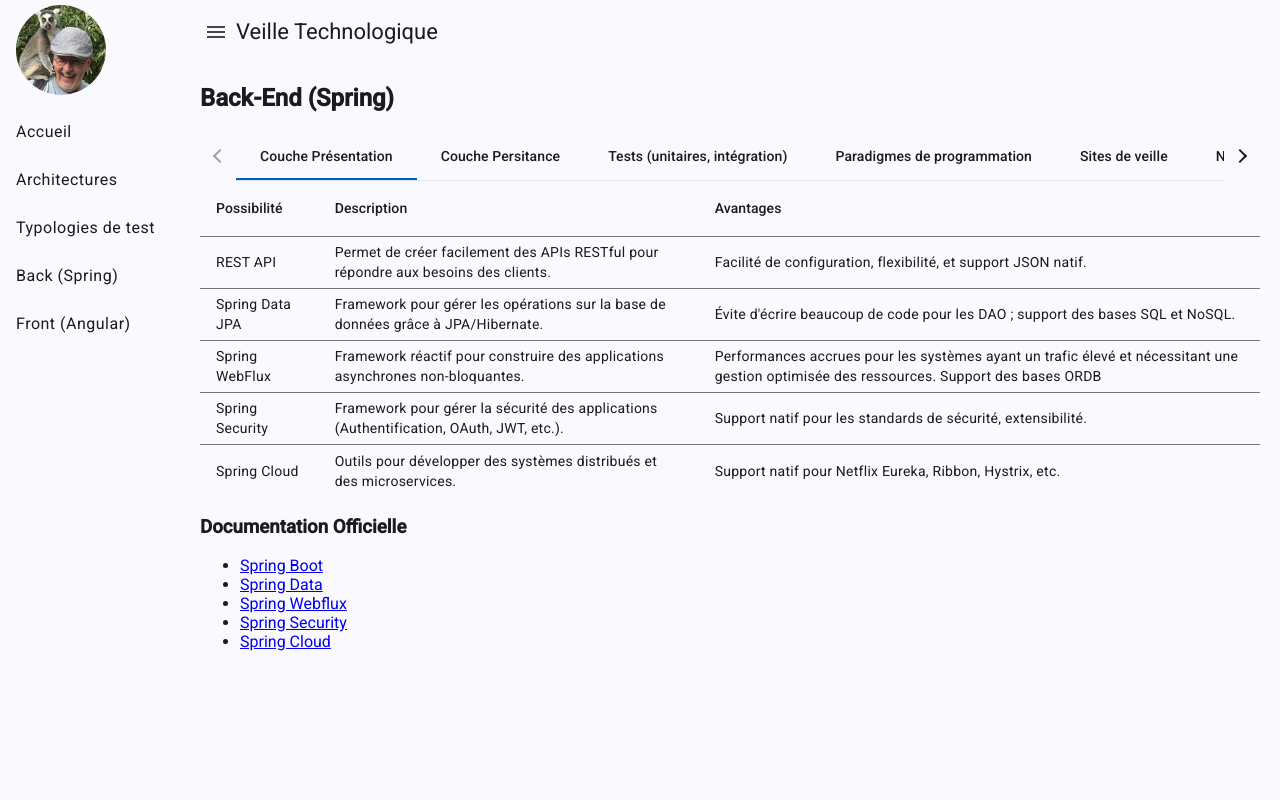
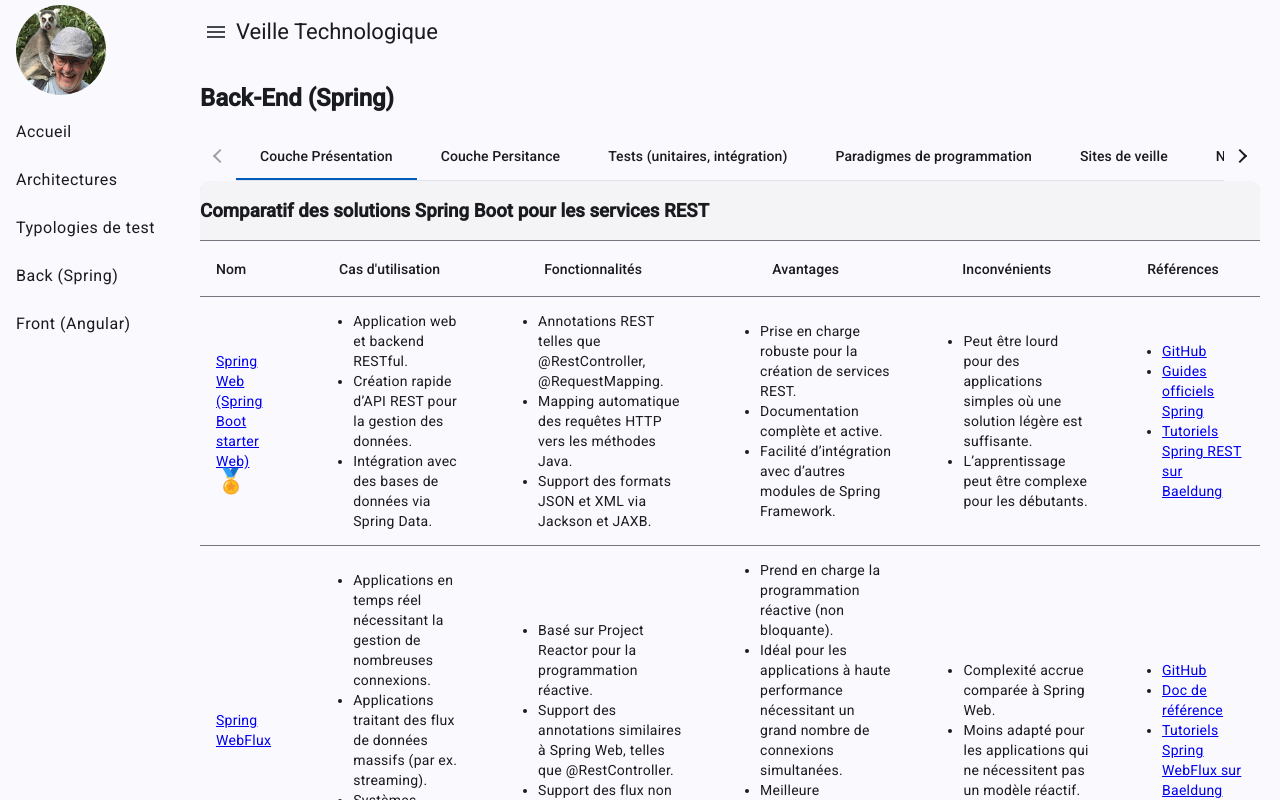
Before and after one commit to cpierres/p4veilletech, an Angular app: page /back/back-fwk in a window 1280 px wide. Built offline with nearby package versions, Linux system fonts and the light colour scheme; no server answers.

Commit message:
Ajout back-presentation.component

```diff
--- a/src/app/pages/back/back-persistence/back-persistence.component.ts
+++ b/src/app/pages/back/back-persistence/back-persistence.component.ts
@@ -9,7 +9,6 @@
   MatHeaderRow, MatHeaderRowDef, MatRow, MatRowDef,
   MatTable
 } from '@angular/material/table';
-import {MatSort} from '@angular/material/sort';
 import {DecimalPipe, NgForOf, NgIf} from '@angular/common';
 import {MatCard} from '@angular/material/card';
 import {MatDivider} from '@angular/material/divider';
@@ -19,7 +18,6 @@
   selector: 'app-back-persistence',
   imports: [
     MatTable,
-    MatSort,
     MatColumnDef,
     MatHeaderCell,
     MatHeaderCellDef,
--- a/src/app/pages/back/back-presentation/back-presentation.component.css
+++ b/src/app/pages/back/back-presentation/back-presentation.component.css
@@ -0,0 +1,3 @@
+.centered-header {
+  text-align: center;
+}
--- a/src/app/pages/back/back-presentation/back-presentation.component.html
+++ b/src/app/pages/back/back-presentation/back-presentation.component.html
@@ -1,36 +1,78 @@
-<table mat-table [dataSource]="backTableData" class="mat-elevation-z8">
+<mat-card>
+  <h3>Comparatif des solutions Spring Boot pour les services REST</h3>
+  <mat-divider></mat-divider>
+  <div class="table-container">
+    <table mat-table [dataSource]="solutions" class="mat-elevation-z8">
 
-  <!-- Colonne : Possibilité -->
-  <ng-container matColumnDef="possibilite">
-    <th mat-header-cell *matHeaderCellDef> Possibilité </th>
-    <td mat-cell *matCellDef="let element"> {{element.possibilite}} </td>
-  </ng-container>
+      <ng-container matColumnDef="name">
+        <th mat-header-cell *matHeaderCellDef> Nom</th>
+        <td mat-cell *matCellDef="let solution">
+          <a [href]="solution.link" target="_blank" title="{{ solution.title }}">
+            {{ solution.name }}
+          </a>
+          <span *ngIf="solution.choice === '1'" class="gold-medal">🏅</span>
+          <span *ngIf="solution.choice === '2'" class="silver-medal">🥈</span>
+          <span *ngIf="solution.choice === '0'" class="no-choice">❌</span>
+        </td>
+      </ng-container>
 
-  <!-- Colonne : Description -->
-  <ng-container matColumnDef="description">
-    <th mat-header-cell *matHeaderCellDef> Description </th>
-    <td mat-cell *matCellDef="let element"> {{element.description}} </td>
-  </ng-container>
+      <ng-container matColumnDef="advantages">
+        <th mat-header-cell *matHeaderCellDef class="centered-header"> Avantages</th>
+        <td mat-cell *matCellDef="let solution">
+          <ul>
+            <li *ngFor="let advantage of solution.advantages">{{ advantage }}</li>
+          </ul>
+        </td>
+      </ng-container>
 
-  <!-- Colonne : Avantages -->
-  <ng-container matColumnDef="avantages">
-    <th mat-header-cell *matHeaderCellDef> Avantages </th>
-    <td mat-cell *matCellDef="let element"> {{element.avantages}} </td>
-  </ng-container>
+      <ng-container matColumnDef="disadvantages">
+        <th mat-header-cell *matHeaderCellDef class="centered-header"> Inconvénients</th>
+        <td mat-cell *matCellDef="let solution">
+          <ul>
+            <li *ngFor="let disadvantage of solution.disadvantages">{{ disadvantage }}</li>
+          </ul>
+        </td>
+      </ng-container>
 
-  <!-- Ligne d'en-tête -->
-  <tr mat-header-row *matHeaderRowDef="displayedColumns"></tr>
+      <ng-container matColumnDef="features">
+        <th mat-header-cell *matHeaderCellDef class="centered-header"> Fonctionnalités</th>
+        <td mat-cell *matCellDef="let solution">
+          <ul>
+            <li *ngFor="let feature of solution.features">{{ feature }}</li>
+          </ul>
+        </td>
+      </ng-container>
 
-  <!-- Lignes de données -->
-  <tr mat-row *matRowDef="let row; columns: displayedColumns;"></tr>
+      <ng-container matColumnDef="useCases">
+        <th mat-header-cell *matHeaderCellDef class="centered-header"> Cas d'utilisation</th>
+        <td mat-cell *matCellDef="let solution">
+          <ul>
+            <li *ngFor="let useCase of solution.useCases">{{ useCase }}</li>
+          </ul>
+        </td>
+      </ng-container>
 
-</table>
+      <ng-container matColumnDef="references">
+        <th mat-header-cell *matHeaderCellDef class="centered-header"> Références</th>
+        <td mat-cell *matCellDef="let solution">
+          <ul>
+            <li>
+              <a href="{{ solution.references.github.repo }}" target="_blank" title="{{ solution.references.github.title }}">
+                GitHub
+              </a>
+            </li>
+            <li *ngFor="let site of solution.references.siteAvis">
+              <a href="{{ site.link }}" target="_blank" title="{{ site.title }}">
+                {{ site.title }}
+              </a>
+            </li>
+          </ul>
+        </td>
+      </ng-container>
 
-<h3>Documentation Officielle</h3>
-<ul>
-  <li><a href="https://spring.io/projects/spring-boot" target="_blank">Spring Boot</a></li>
-  <li><a href="https://spring.io/projects/spring-data" target="_blank">Spring Data</a></li>
-  <li><a href="https://docs.spring.io/spring-framework/reference/web/webflux.html" target="_blank">Spring Webflux</a></li>
-  <li><a href="https://spring.io/projects/spring-security" target="_blank">Spring Security</a></li>
-  <li><a href="https://spring.io/projects/spring-cloud" target="_blank">Spring Cloud</a></li>
-</ul>
+      <tr mat-header-row *matHeaderRowDef="displayedColumns"></tr>
+      <tr mat-row *matRowDef="let row; columns: displayedColumns;"></tr>
+    </table>
+  </div>
+  <mat-divider></mat-divider>
+</mat-card>
--- a/src/app/pages/back/back-presentation/back-presentation.component.ts
+++ b/src/app/pages/back/back-presentation/back-presentation.component.ts
@@ -1,4 +1,4 @@
-import { Component } from '@angular/core';
+import {Component} from '@angular/core';
 import {
   MatCell,
   MatCellDef,
@@ -8,6 +8,10 @@
   MatHeaderRow, MatHeaderRowDef, MatRow, MatRowDef,
   MatTable
 } from '@angular/material/table';
+import {ComparatifSolution} from '../../../core/models/ComparatifSolution';
+import {MatCard} from '@angular/material/card';
+import {MatDivider} from '@angular/material/divider';
+import {NgForOf, NgIf} from '@angular/common';
 
 @Component({
   selector: 'app-back-presentation',
@@ -21,42 +25,154 @@
     MatCellDef,
     MatHeaderRowDef,
     MatRow,
-    MatRowDef
+    MatRowDef,
+    MatCard,
+    MatDivider,
+    NgForOf,
+    NgIf
   ],
   templateUrl: './back-presentation.component.html',
   styleUrl: './back-presentation.component.css'
 })
+
 export class BackPresentationComponent {
-  // Données du tableau
-  backTableData = [
+  displayedColumns: string[] = [
+    'name',
+    'useCases',
+    'features',
+    'advantages',
+    'disadvantages',
+    'references'
+  ];
+
+  solutions: ComparatifSolution[] = [
     {
-      possibilite: 'REST API',
-      description: 'Permet de créer facilement des APIs RESTful pour répondre aux besoins des clients.',
-      avantages: 'Facilité de configuration, flexibilité, et support JSON natif.'
+      name: 'Spring Web (Spring Boot starter Web)',
+      link: 'https://docs.spring.io/spring-framework/reference/web.html',
+      choice: '1',
+      advantages: [
+        'Prise en charge robuste pour la création de services REST.',
+        'Documentation complète et active.',
+        'Facilité d’intégration avec d’autres modules de Spring Framework.'
+      ],
+      disadvantages: [
+        'Peut être lourd pour des applications simples où une solution légère est suffisante.',
+        'L’apprentissage peut être complexe pour les débutants.'
+      ],
+      features: [
+        'Annotations REST telles que @RestController, @RequestMapping.',
+        'Mapping automatique des requêtes HTTP vers les méthodes Java.',
+        'Support des formats JSON et XML via Jackson et JAXB.'
+      ],
+      useCases: [
+        'Application web et backend RESTful.',
+        'Création rapide d’API REST pour la gestion des données.',
+        'Intégration avec des bases de données via Spring Data.'
+      ],
+      references: {
+        github: {
+          repo: 'https://github.com/spring-projects/spring-boot',
+          title: '',
+          stars: 1000,
+          forks: 1000
+        },
+        siteAvis: [
+          {
+            name: '',
+            link: 'https://spring.io/guides',
+            title: 'Guides officiels Spring'
+          },
+          {
+            name: 'baeldung.com/spring-web',
+            link: 'https://www.baeldung.com/rest-with-spring-series',
+            title: 'Tutoriels Spring REST sur Baeldung'
+          }
+        ]
+      }
     },
     {
-      possibilite: 'Spring Data JPA',
-      description: 'Framework pour gérer les opérations sur la base de données grâce à JPA/Hibernate.',
-      avantages: 'Évite d\'écrire beaucoup de code pour les DAO ; support des bases SQL et NoSQL.'
+      name: 'Spring WebFlux',
+      link: 'https://docs.spring.io/spring-framework/reference/web-reactive.html',
+      advantages: [
+        'Prend en charge la programmation réactive (non bloquante).',
+        'Idéal pour les applications à haute performance nécessitant un grand nombre de connexions simultanées.',
+        'Meilleure performance avec moins de ressources pour les applications asynchrones.'
+      ],
+      disadvantages: [
+        'Complexité accrue comparée à Spring Web.',
+        'Moins adapté pour les applications qui ne nécessitent pas un modèle réactif.'
+      ],
+      features: [
+        'Basé sur Project Reactor pour la programmation réactive.',
+        'Support des annotations similaires à Spring Web, telles que @RestController.',
+        'Support des flux non bloquants avec Mono et Flux.'
+      ],
+      useCases: [
+        'Applications en temps réel nécessitant la gestion de nombreuses connexions.',
+        'Applications traitant des flux de données massifs (par ex. streaming).',
+        'Systèmes évolutifs avec des performances optimisées.'
+      ],
+      references: {
+        github: {
+          repo: 'https://github.com/spring-projects/spring-framework',
+          title: 'Dépôt officiel Spring Framework (WebFlux inclus)'
+        },
+        siteAvis: [
+          {
+            name: 'Doc de référence',
+            link: 'https://docs.spring.io/spring-framework/reference/web/webflux.html',
+            title: 'Doc de référence'
+          },
+          {
+            name: 'baeldung.com/spring-webflux',
+            link: 'https://www.baeldung.com/spring-webflux',
+            title: 'Tutoriels Spring WebFlux sur Baeldung'
+          }
+        ]
+      }
     },
     {
-      possibilite: 'Spring WebFlux',
-      description: 'Framework réactif pour construire des applications asynchrones non-bloquantes.',
-      avantages: 'Performances accrues pour les systèmes ayant un trafic élevé et nécessitant une gestion optimisée des ressources. Support des bases ORDB'
-    },
-    {
-      possibilite: 'Spring Security',
-      description: 'Framework pour gérer la sécurité des applications (Authentification, OAuth, JWT, etc.).',
-      avantages: 'Support natif pour les standards de sécurité, extensibilité.'
-    },
-    {
-      possibilite: 'Spring Cloud',
-      description: 'Outils pour développer des systèmes distribués et des microservices.',
-      avantages: 'Support natif pour Netflix Eureka, Ribbon, Hystrix, etc.'
+      name: 'Spring Data REST',
+      link: 'https://spring.io/projects/spring-data-rest',
+      advantages: [
+        'Génération automatique de fonctionnalités REST pour les entités de données.',
+        'Réduction du temps de développement pour les CRUD simples.',
+        'Facilité d’intégration avec Spring Data et ses repositories.'
+      ],
+      disadvantages: [
+        'Moins flexible pour des API REST complexes nécessitant des opérations spécifiques.',
+        'La génération automatique peut poser des problèmes de sécurité si mal configurée.'
+      ],
+      features: [
+        'Expose automatiquement les repositories Spring Data en tant qu’API REST.',
+        'Supporte automatiquement les formats JSON et HAL pour la navigation hypermédia.',
+        'Intégration avec Spring HATEOAS pour ajouter des liens hypermédia aux réponses REST.'
+      ],
+      useCases: [
+        'Applications nécessitant des API CRUD simples et rapides.',
+        'Prototypes ou MVPs basés sur une base de données relationnelle ou NoSQL.',
+        'Exposition rapide de données en tant qu’API REST sans écrire de code.'
+      ],
+      references: {
+        github: {
+          repo: 'https://github.com/spring-projects/spring-data-rest',
+          title: 'Dépôt officiel Spring Data REST',
+          stars: 931,
+          forks: 564
+        },
+        siteAvis: [
+          {
+            name: 'Avis 1 sur reddit',
+            link: 'https://www.reddit.com/r/SpringBoot/comments/1frd7nf/is_spring_data_rest_used_in_actual_production/',
+            title: 'Is spring data rest used in actual production ?'
+          },
+          {
+            name: 'Avis sur geeksforgeeks.org',
+            link: 'https://www.geeksforgeeks.org/what-is-spring-data-rest/',
+            title: 'What is Spring Data REST?'
+          }
+        ]
+      }
     }
   ];
-
-  // Colonnes affichées
-  displayedColumns: string[] = ['possibilite', 'description', 'avantages'];
-
 }
--- a/src/app/pages/front/testing-libraries/testing-libraries.component.ts
+++ b/src/app/pages/front/testing-libraries/testing-libraries.component.ts
@@ -11,7 +11,6 @@
   MatTable
 } from '@angular/material/table';
 import {DecimalPipe, NgForOf, NgIf} from '@angular/common';
-import {TestLibraryUi} from '../../../core/models/TestLibraryUi';
 import {LinkInfo} from '../../../core/models/LinkInfo';
 import {ComparatifSolution} from '../../../core/models/ComparatifSolution';
 
```
